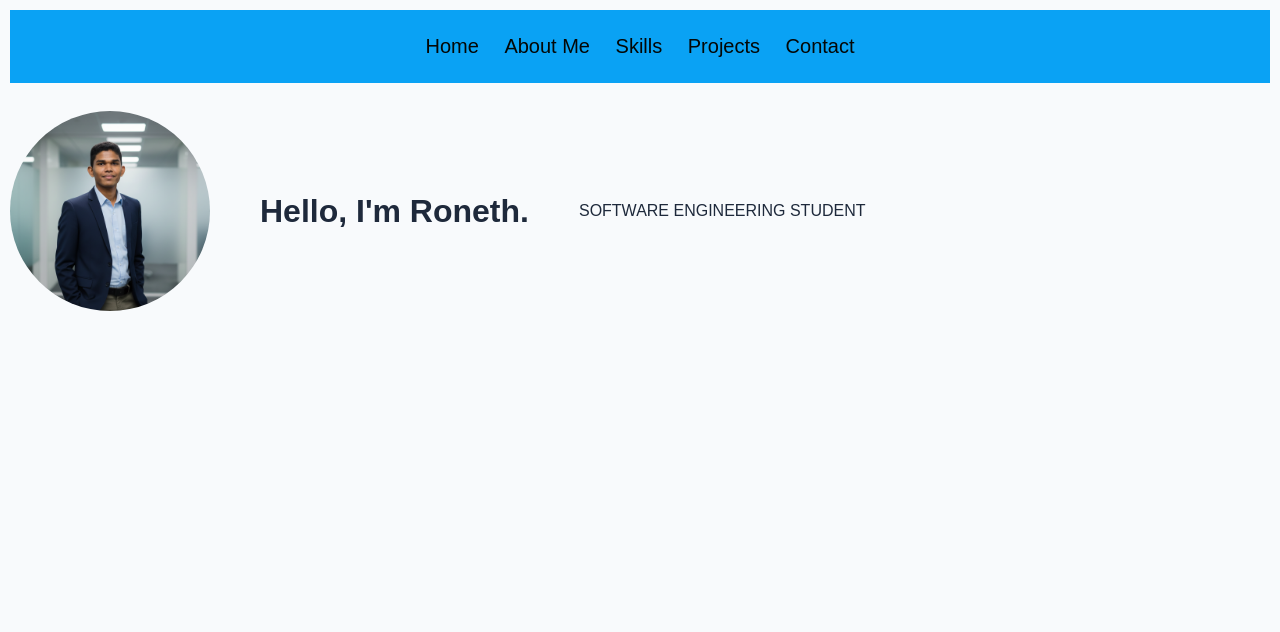
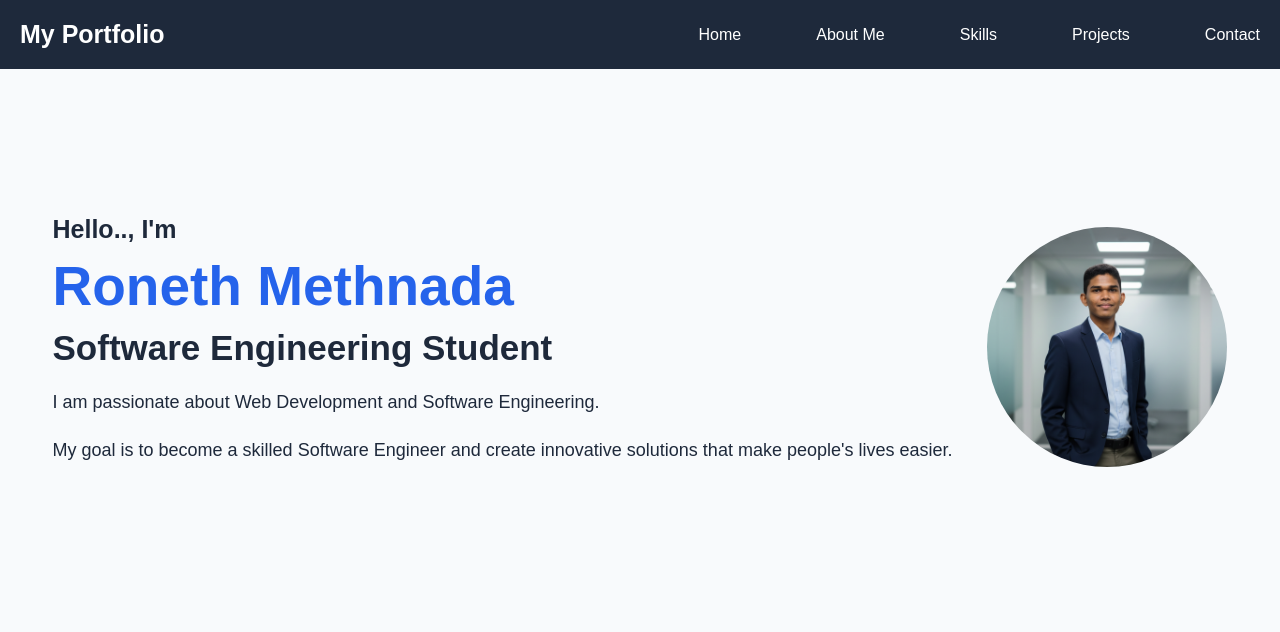
Before and after one commit to Roneth87/My-Portfolio, a plain HTML site: page index.html in a window 1280 px wide. Drawn offline with Linux system fonts and the light colour scheme.

Commit message:
Create Home page

```diff
--- a/index.html
+++ b/index.html
@@ -8,31 +8,56 @@
     <link rel="stylesheet" href="style.css">
 </head>
 <body>
-    <center>
+    <header>
         <nav class="nav">
+
+        <h2 class="logo">My Portfolio</h2>
+
+        <div class="nav-links">
+
            <a href="#home">Home</a>
            <a href="#about">About Me</a>
            <a href="#skills">Skills</a>
            <a href="#projects">Projects</a>
            <a href="#contact">Contact</a>
 
+        </div>
+
         </nav>
-        <br>
-
-        <div class="container" id="home">
-
-
-            <img src="assets\img\img.png" alt="img">
-
-            <h1>
-                Hello, I'm Roneth.
-            </h1>
-            <p>SOFTWARE ENGINEERING STUDENT</p>
-        </div>
+    </header>
 
 
 
-    </center>
+    <!-- Home page -->
+
+    <main>
+        <section id="home" class="home">
+
+            <div class="home-content">
+                <h3>Hello.., I'm</h3>
+                <h1>Roneth Methnada</h1>
+                <h2>Software Engineering Student</h2>
+
+                <p>I am passionate about Web Development and Software Engineering.</p>
+                <p>My goal is to become a skilled Software Engineer and create innovative solutions that make people's lives easier.</p>
+
+            </div>
+
+            <div class="my-img">
+
+            <img src="assets\img\img.png" alt="profile picture">
+
+            </div>
+
+        </section>
+
+
+
+
+    </main>
+
+
+
 
 
 
--- a/style.css
+++ b/style.css
@@ -1,6 +1,12 @@
 *{
     margin: 0;
     padding: 0;
+    box-sizing: border-box;
+
+}
+
+html {
+    scroll-behavior: smooth;
 
 }
 
@@ -8,31 +14,83 @@ body {
     font-family: Arial, sans-serif;
     background-color: #f8fafc;
     color: #1e293b;
+
 }
 
 .nav {
-    background-color: rgb(10, 162, 244);
-    padding: 25px;
-    font-size: 20px;
-    margin: 10px 10px 10px 10px;
+    display: flex;
+    justify-content: space-between;
+    align-items: center;
+    padding: 20px;
+    background-color: #1e293b;
+
+
+}
+
+.logo {
+    font-size: 25px;
+    color: white;
+
+}
+
+.nav-links {
+    display: flex;
+    justify-content: center;
+    gap: 75px;
 }
 
 .nav a {
-    color: rgb(4, 7, 5);
+    color: white;
+    display: flex;
     text-decoration: none;
-    margin: 10px;
+    font-size: 16px;
+    transition: 0.3s;
+
+}
+
+.nav a:hover{
+    color: lightskyblue;
+
+}
+
+.home {
+    display: flex;
+    justify-content: space-around;
+    align-items: center;
+    padding: 40px ;
+    min-height: 70vh;
+
+}
+
+.home-content h1 {
+    font-size: 55px;
+    color: #2563eb;
+    margin: 10px 0;
+
+}
+
+.home-content h2 {
+    font-size: 35px;
+
+}
+
+.home-content h3 {
+    font-size: 25px;
+
+}
+
+.home-content p {
+    margin: 20px 0;
+    font-size: 18px;
+    line-height: 28px;
+
 }
 
 img {
     border-radius: 50%;
-    width: 200px;
-    height: 200px;
+    width: 240px;
+    height: 240px;
     object-fit: cover;
     margin-left: 10px;
+
 }
-
-.container {
-  display: flex;
-  align-items: center;
-  gap: 50px;
-}
```
